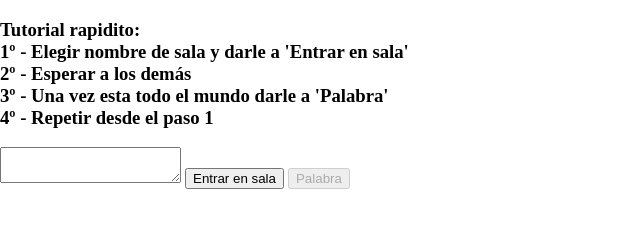
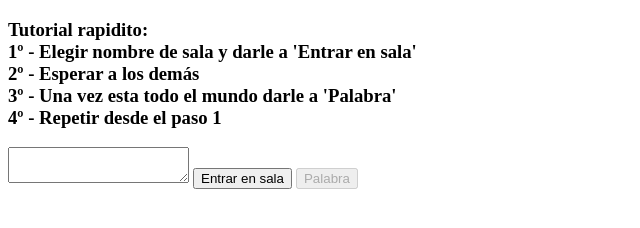
Before and after one commit to joaquinrovira/infiltrado, a plain HTML site: page index.html in a window 1280 px wide. Shown: the whole page, without its empty margins (0-640 px from the left). Drawn offline with Linux system fonts and the light colour scheme.

Commit message:
Styling fix

```diff
--- a/index.html
+++ b/index.html
@@ -5,9 +5,6 @@
     <meta content="text/html;charset=utf-8" http-equiv="Content-Type">
     <meta content="utf-8" http-equiv="encoding">
     <title>infiltrado</title>
-    <style type="text/css">
-        body { margin:0; }
-    </style>
 </head>
 <body>
     <h3>Tutorial rapidito:
```
